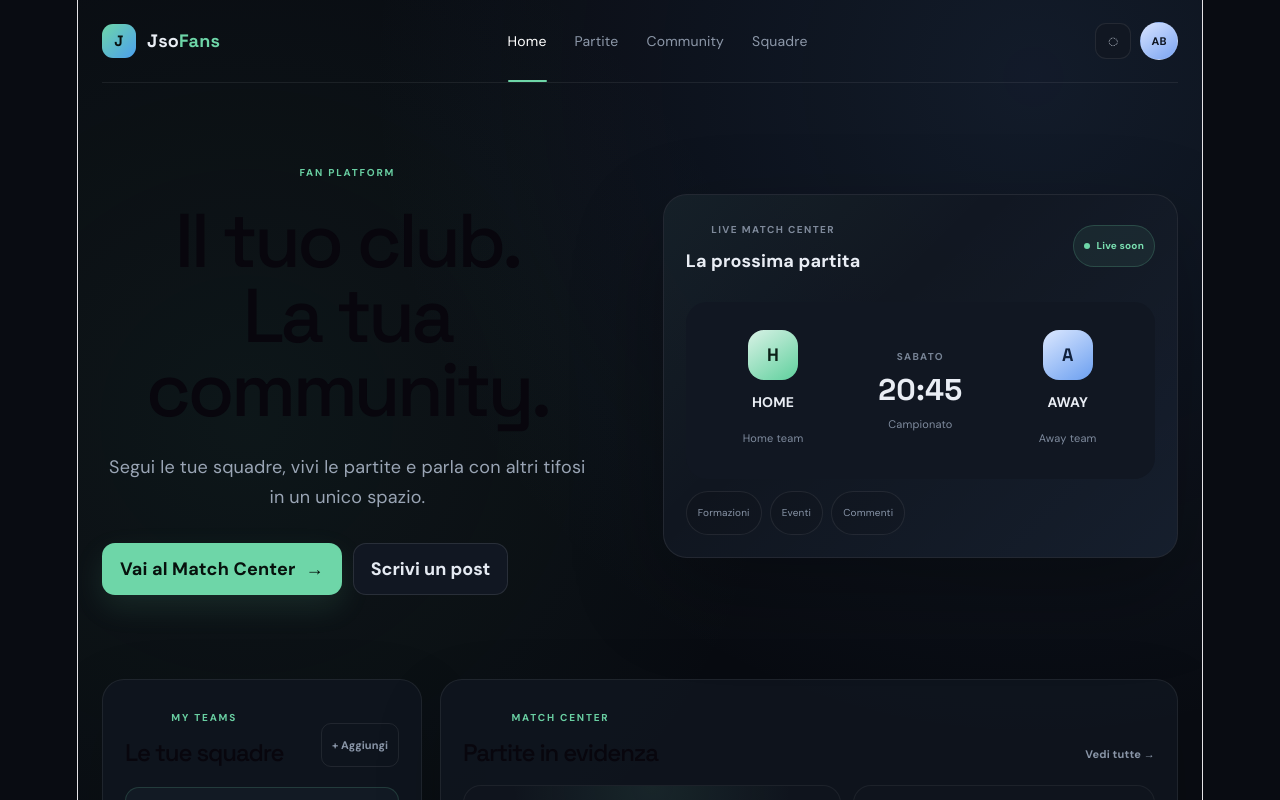
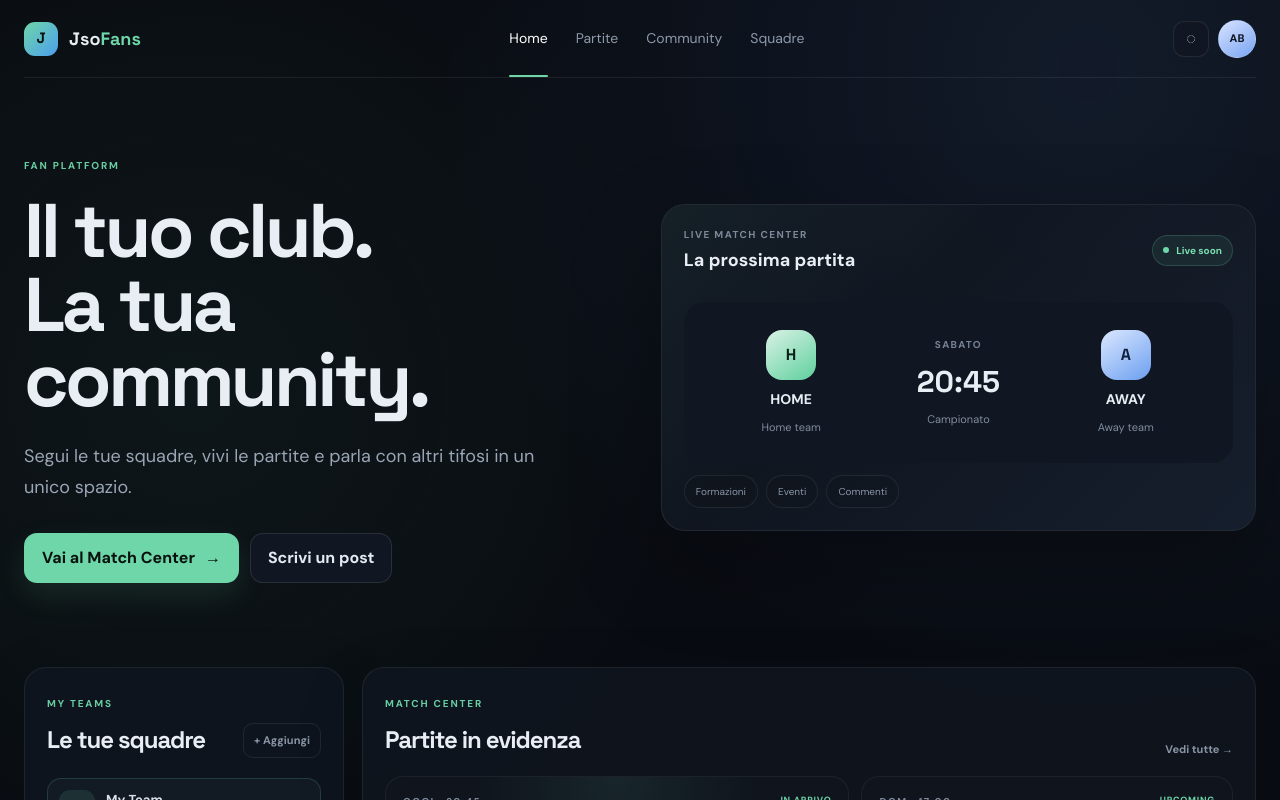
Before and after one commit to abderrazak-naceur/Jso-Web, a React (Vite) app: page / in a window 1280 px wide. Shown: the top 800 px of the page. Built offline with nearby package versions, Linux system fonts and the light colour scheme.

Commit message:
fix: remove Vite starter global styles

```diff
--- a/src/index.css
+++ b/src/index.css
@@ -1,53 +1,22 @@
 :root {
-  --text: #6b6375;
-  --text-h: #08060d;
-  --bg: #fff;
-  --border: #e5e4e7;
-  --code-bg: #f4f3ec;
-  --accent: #aa3bff;
-  --accent-bg: rgba(170, 59, 255, 0.1);
-  --accent-border: rgba(170, 59, 255, 0.5);
-  --social-bg: rgba(244, 243, 236, 0.5);
-  --shadow:
-    rgba(0, 0, 0, 0.1) 0 10px 15px -3px, rgba(0, 0, 0, 0.05) 0 4px 6px -2px;
-
-  --sans: system-ui, 'Segoe UI', Roboto, sans-serif;
-  --heading: system-ui, 'Segoe UI', Roboto, sans-serif;
-  --mono: ui-monospace, Consolas, monospace;
-
-  font: 18px/145% var(--sans);
-  letter-spacing: 0.18px;
-  color-scheme: light dark;
-  color: var(--text);
-  background: var(--bg);
+  font-family: 'DM Sans', system-ui, sans-serif;
+  line-height: 1.5;
+  font-weight: 400;
+  color: #e9edf4;
+  background: #090c12;
   font-synthesis: none;
   text-rendering: optimizeLegibility;
   -webkit-font-smoothing: antialiased;
   -moz-osx-font-smoothing: grayscale;
-
-  @media (max-width: 1024px) {
-    font-size: 16px;
-  }
 }
 
-@media (prefers-color-scheme: dark) {
-  :root {
-    --text: #9ca3af;
-    --text-h: #f3f4f6;
-    --bg: #16171d;
-    --border: #2e303a;
-    --code-bg: #1f2028;
-    --accent: #c084fc;
-    --accent-bg: rgba(192, 132, 252, 0.15);
-    --accent-border: rgba(192, 132, 252, 0.5);
-    --social-bg: rgba(47, 48, 58, 0.5);
-    --shadow:
-      rgba(0, 0, 0, 0.4) 0 10px 15px -3px, rgba(0, 0, 0, 0.25) 0 4px 6px -2px;
-  }
+html, body, #root {
+  min-width: 320px;
+  min-height: 100%;
+}
 
-  #social .button-icon {
-    filter: invert(1) brightness(2);
-  }
+html {
+  background: #090c12;
 }
 
 body {
@@ -55,57 +24,5 @@ body {
 }
 
 #root {
-  width: 1126px;
-  max-width: 100%;
-  margin: 0 auto;
-  text-align: center;
-  border-inline: 1px solid var(--border);
-  min-height: 100svh;
-  display: flex;
-  flex-direction: column;
-  box-sizing: border-box;
+  width: 100%;
 }
-
-h1,
-h2 {
-  font-family: var(--heading);
-  font-weight: 500;
-  color: var(--text-h);
-}
-
-h1 {
-  font-size: 56px;
-  letter-spacing: -1.68px;
-  margin: 32px 0;
-  @media (max-width: 1024px) {
-    font-size: 36px;
-    margin: 20px 0;
-  }
-}
-h2 {
-  font-size: 24px;
-  line-height: 118%;
-  letter-spacing: -0.24px;
-  margin: 0 0 8px;
-  @media (max-width: 1024px) {
-    font-size: 20px;
-  }
-}
-p {
-  margin: 0;
-}
-
-code,
-.counter {
-  font-family: var(--mono);
-  display: inline-flex;
-  border-radius: 4px;
-  color: var(--text-h);
-}
-
-code {
-  font-size: 15px;
-  line-height: 135%;
-  padding: 4px 8px;
-  background: var(--code-bg);
-}
```
